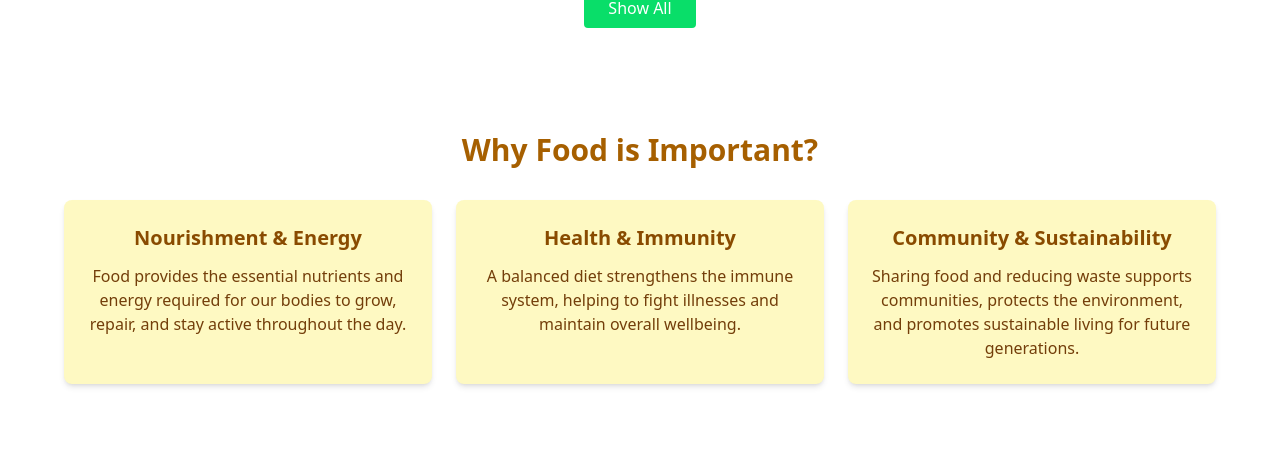
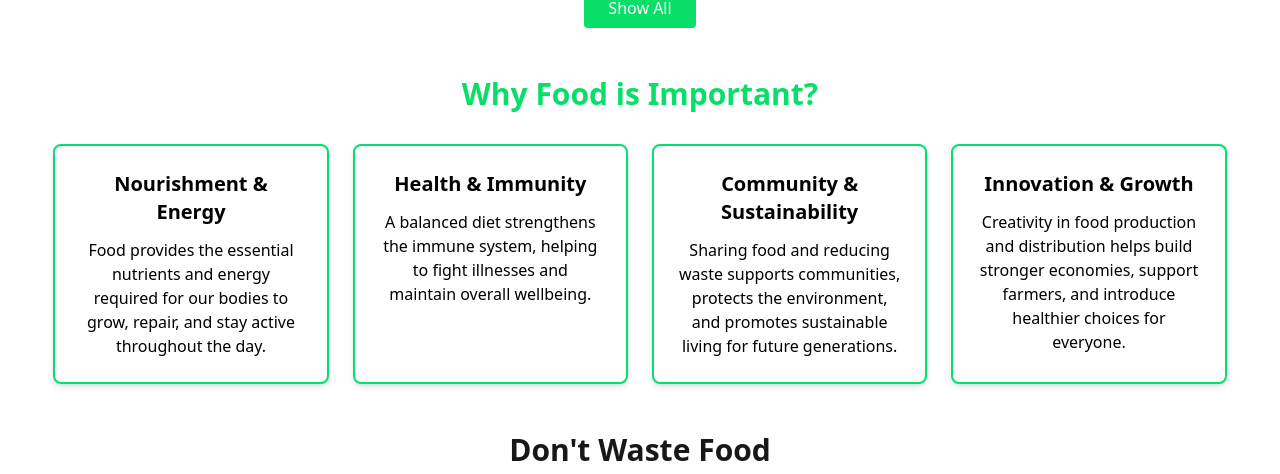
Before and after one commit to RAKIB2699/food, a React (Vite) app: page / in a window 1280 px wide. Shown: the part 731-1205 px from the top of the page. Built offline with nearby package versions, Linux system fonts and the light colour scheme; no server answers.

Commit message:
card section fix

```diff
--- a/src/Home/Important.jsx
+++ b/src/Home/Important.jsx
@@ -3,35 +3,46 @@ import React from 'react';
 const Important = () => {
     return (
 
-        <section className="w-11/12 max-w-6xl mx-auto my-16 py-10">
-            <h2 className="text-3xl font-bold mb-8 text-center text-yellow-700">Why Food is Important?</h2>
+        <section className="max-w-[1600px] w-11/12 mx-auto mt-12">
+            <h2 className="text-3xl font-bold mb-8 text-center text-primary">Why Food is Important?</h2>
             <div className="flex flex-col md:flex-row gap-6">
 
-                <div className="flex-1 bg-yellow-100 p-6 rounded-lg shadow-md text-center">
-                    <h3 className="text-xl font-semibold mb-3 text-yellow-800">Nourishment & Energy</h3>
-                    <p className="text-yellow-900">
+                <div className="flex-1 bg-white text-black border-2 border-green-400 p-6 rounded-lg shadow-md text-center hover:bg-primary hover:text-white transition-colors duration-300">
+                    <h3 className="text-xl font-semibold mb-3 ">Nourishment & Energy</h3>
+                    <p>
                         Food provides the essential nutrients and energy required for our bodies to grow,
                         repair, and stay active throughout the day.
                     </p>
                 </div>
 
-                <div className="flex-1 bg-yellow-100 p-6 rounded-lg shadow-md text-center">
-                    <h3 className="text-xl font-semibold mb-3 text-yellow-800">Health & Immunity</h3>
-                    <p className="text-yellow-900">
+                <div className="flex-1 bg-white text-black border-2 border-green-400 p-6 rounded-lg shadow-md text-center hover:bg-primary hover:text-white transition-colors duration-300">
+                    <h3 className="text-xl font-semibold mb-3">Health & Immunity</h3>
+                    <p>
                         A balanced diet strengthens the immune system, helping to fight illnesses
                         and maintain overall wellbeing.
                     </p>
                 </div>
 
-                <div className="flex-1 bg-yellow-100 p-6 rounded-lg shadow-md text-center">
-                    <h3 className="text-xl font-semibold mb-3 text-yellow-800">Community & Sustainability</h3>
-                    <p className="text-yellow-900">
+                <div className="flex-1 bg-white text-black border-2 border-green-400 p-6 rounded-lg shadow-md text-center hover:bg-primary hover:text-white transition-colors duration-300">
+                    <h3 className="text-xl font-semibold mb-3">Community & Sustainability</h3>
+                    <p>
                         Sharing food and reducing waste supports communities, protects the environment,
                         and promotes sustainable living for future generations.
                     </p>
                 </div>
 
+                {/* New card */}
+                <div className="flex-1 bg-white text-black border-2 border-green-400 p-6 rounded-lg shadow-md text-center hover:bg-primary hover:text-white transition-colors duration-300">
+                    <h3 className="text-xl font-semibold mb-3">Innovation & Growth</h3>
+                    <p>
+                        Creativity in food production and distribution helps build stronger economies,
+                        support farmers, and introduce healthier choices for everyone.
+                    </p>
+                </div>
+
             </div>
+
+
         </section>
 
     );
```
